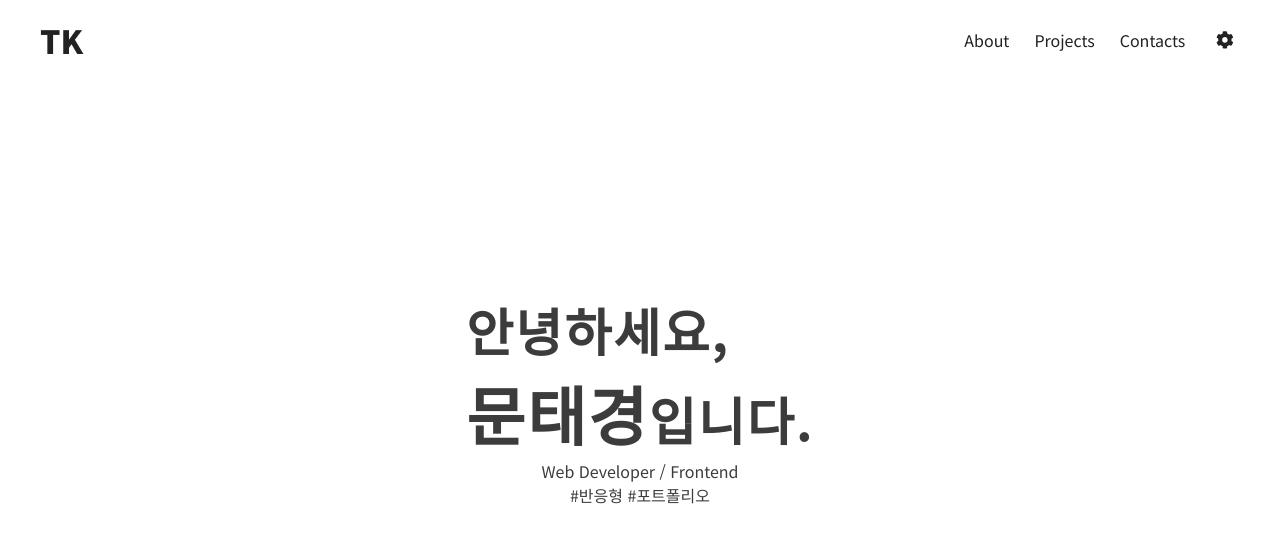
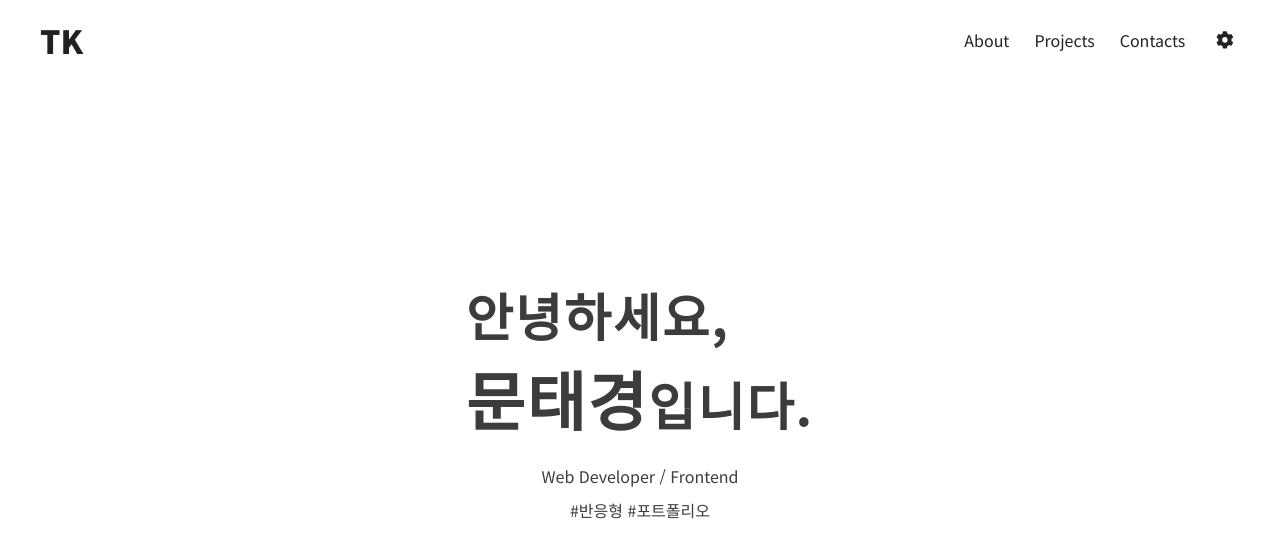
Before and after one commit to TK-moon/portfolio-vue, a Vue app: page / in a window 1280 px wide. Shown: the top 558 px of the page. Built offline with nearby package versions, Linux system fonts and the light colour scheme.

Commit message:
:truck: main section 컴포넌트 파일명 변경

```diff
--- a/src/views/pages/Landing/index.vue
+++ b/src/views/pages/Landing/index.vue
@@ -9,7 +9,7 @@
 
 <script lang="ts">
 import { defineComponent } from "vue"
-import Main from "./main.vue"
+import Main from "./Main.vue"
 import About from "./About.vue"
 
 export default defineComponent({
--- a/src/views/pages/Landing/main.vue
+++ b/src/views/pages/Landing/main.vue
@@ -40,8 +40,8 @@ export default defineComponent({
   letter-spacing: 2px;
   transition: opacity 100ms linear;
   transition: opacity 100ms linear, transform 100ms linear;
-  will-change: opacity, transform;
   color: var(--color-primary-text);
+  margin-bottom: 20px;
 }
 #name {
   font-size: 5vw;
@@ -49,6 +49,7 @@ export default defineComponent({
 }
 #keyword {
   color: var(--color-primary-text);
+  margin-bottom: 10px;
 }
 #hashtags {
   color: var(--color-primary-text);
```
